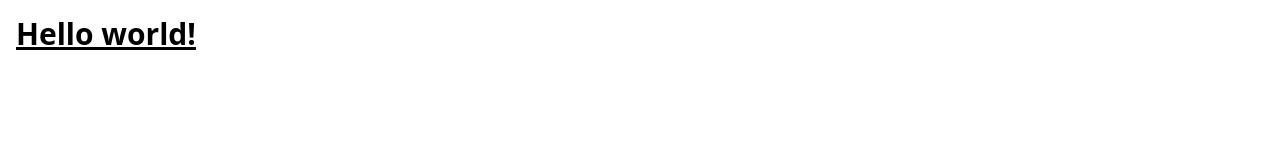
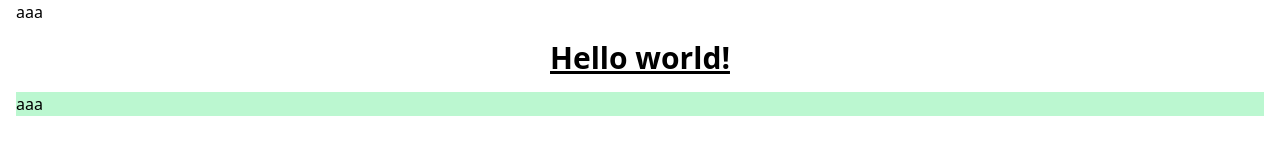
Before and after one commit to yasu-s/tailwindcss-sample, a website: page src/index.html in a window 1280 px wide. Drawn offline with nearby package versions, Linux system fonts and the light colour scheme; files that its build step writes are made by us from their sources.

Commit message:
カスタム

```diff
--- a/src/index.html
+++ b/src/index.html
@@ -6,8 +6,10 @@
   <link href="./output.css" rel="stylesheet">
 </head>
 <body>
-  <h1 class="text-3xl font-bold underline m-4">
+  <div class="m-4 first:mt-0">aaa</div>
+  <h1 class="text-3xl font-bold underline m-4 text-center">
     Hello world!
   </h1>
+  <div class="m-4 first:mt-0 hoge">aaa</div>
 </body>
 </html>
--- a/src/input.css
+++ b/src/input.css
@@ -1,3 +1,7 @@
 @tailwind base;
 @tailwind components;
 @tailwind utilities;
+
+.hoge {
+  @apply bg-green-200;
+}
```
